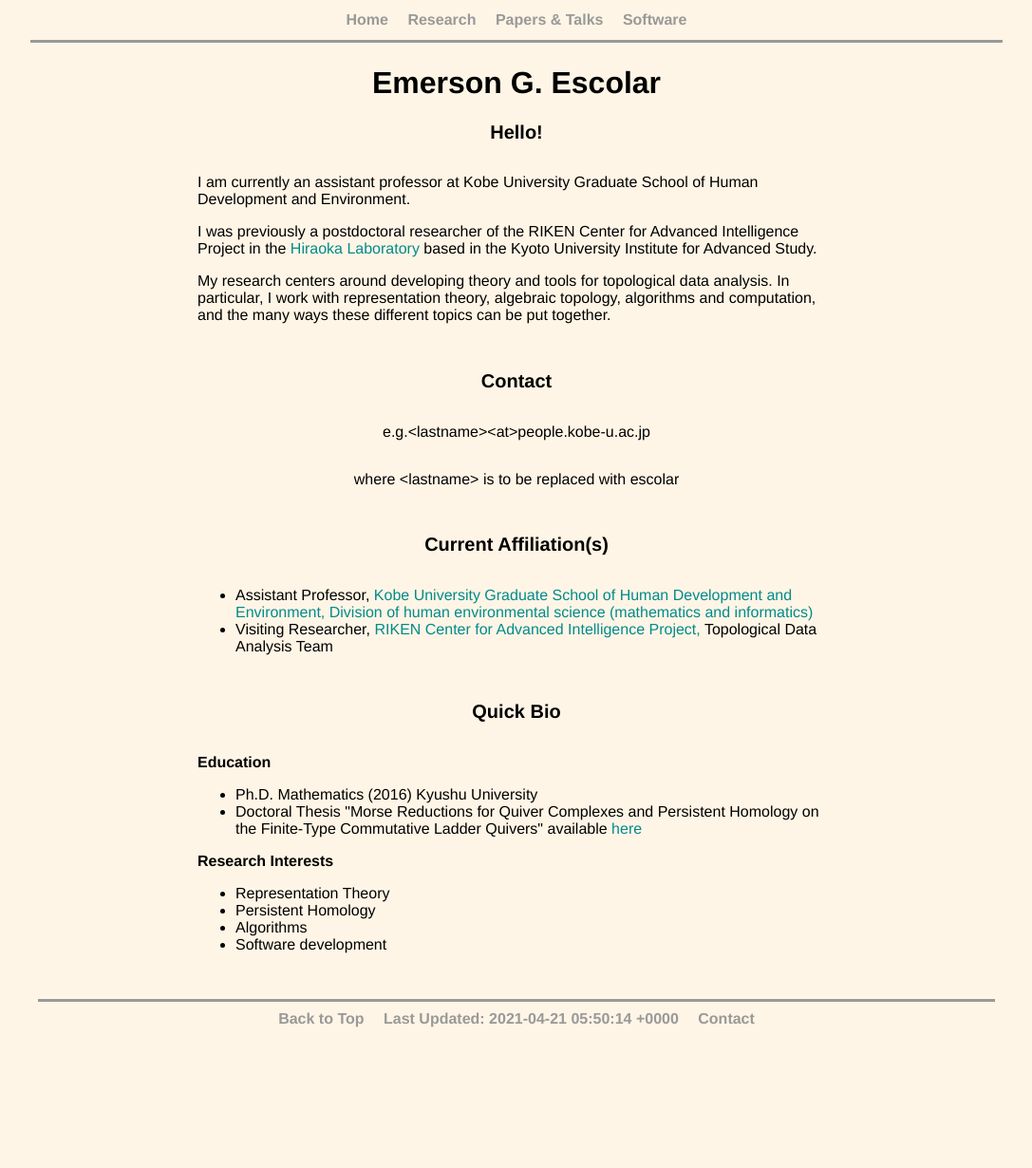
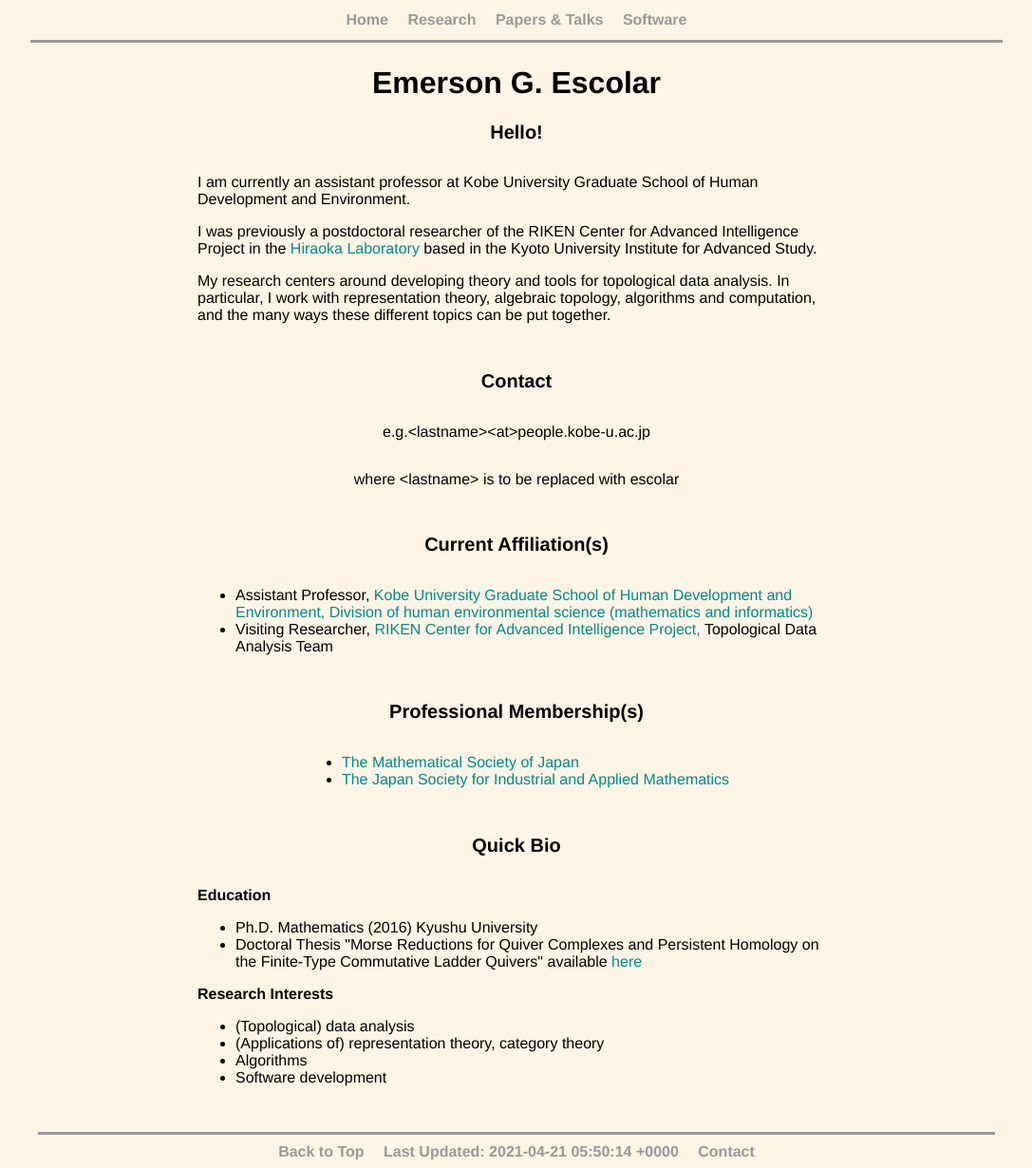
Before and after one commit to emerson-escolar/emerson-escolar.github.io, a Jekyll site: the page built from index.html, in a window 1280 px wide and 1230 px high. Shown: the whole window at 95% size, without its empty margins (96-1183 px from the left). Built offline with Jekyll 4.4.1, drawn with Linux system fonts in a browser that asks for light colours.

Commit message:
add memberships, update interests

```diff
--- a/index.html
+++ b/index.html
@@ -65,6 +65,25 @@ title: Emerson G. Escolar
 </section>
 
 <section>
+  <h2> Professional Membership(s) </h2>
+  <div class="wordbox">
+		<ul style="text-align:left;">
+      <li>
+        <a href="http://mathsoc.jp/en/">
+          The Mathematical Society of Japan
+        </a>
+      </li>
+      <li>
+        <a href="https://www2.jsiam.org/en/">
+          The Japan Society for Industrial and Applied Mathematics
+        </a>
+      </li>
+    </ul>
+  </div>
+</section>
+
+
+<section>
 	<h2> Quick Bio </h2>
 
 	<div class="wordbox">
@@ -80,8 +99,8 @@ title: Emerson G. Escolar
 
 			<h3>Research Interests</h3>
 			<ul style="text-align:left;">
-				<li> Representation Theory </li>
-				<li> Persistent Homology </li>
+        <li> (Topological) data analysis </li>
+				<li> (Applications of) representation theory, category theory </li>
 				<li> Algorithms </li>
 				<li> Software development </li>
 			</ul>
```
